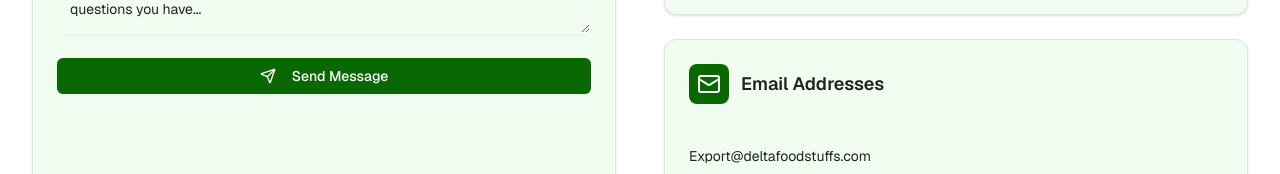
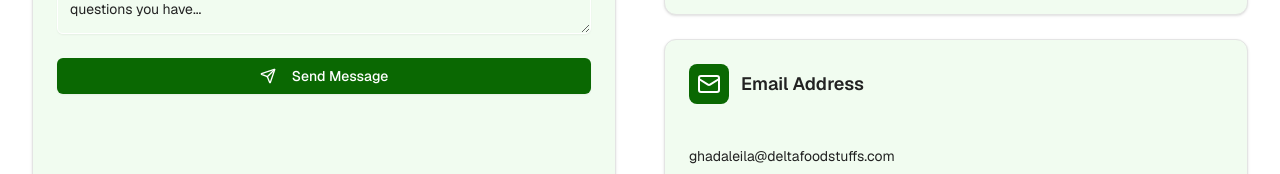
Before and after one commit to Ahmed-Zidan25/deltafoodstuffs.com-Final-Website, a Next.js app: page /contact in a window 1280 px wide. Shown: the part 778-952 px from the top of the page. Built offline with nearby package versions, Linux system fonts and the light colour scheme.

Commit message:
Update page.tsx

```diff
--- a/app/contact/page.tsx
+++ b/app/contact/page.tsx
@@ -47,8 +47,8 @@ export default function ContactPage() {
     },
     {
       icon: <Mail className="h-6 w-6" />,
-      title: "Email Addresses",
-      details: ["Export@deltafoodstuffs.com", "Marketing@deltafoodstuffs.com", "shipping@deltafoodstuffs.com"],
+      title: "Email Address",
+      details: ["ghadaleila@deltafoodstuffs.com"],
     },
     {
       icon: <Clock className="h-6 w-6" />,
```
